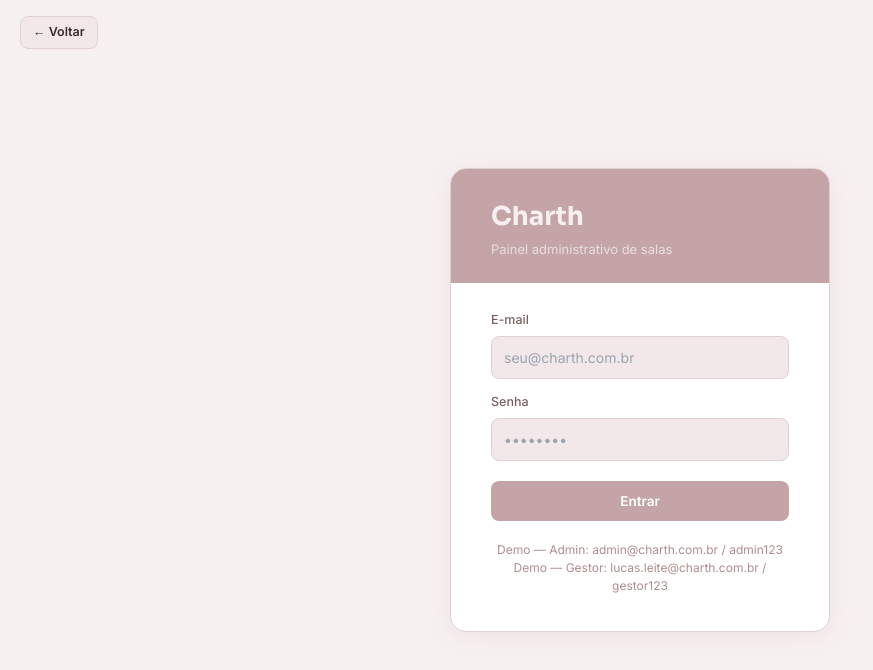
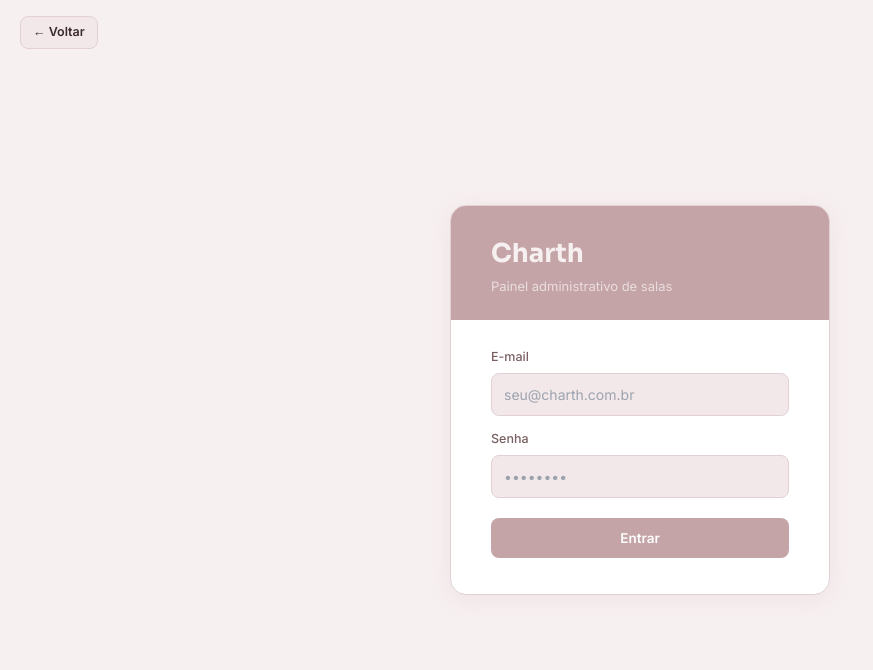
Before and after one commit to CharthOficial/charth-agendamentodesalas, a React (Vite) app: page / in a window 1280 px wide. Both pictures are taken after a click on the button "🔑 Acesso administrativo". Shown: the top 670 px of the page, without its empty margins (0-873 px from the left). Built offline with nearby package versions, Linux system fonts and the light colour scheme; no server answers.

Commit message:
Remove credenciais de demo da tela de login

```diff
--- a/src/LoginPage.tsx
+++ b/src/LoginPage.tsx
@@ -77,11 +77,7 @@ export default function LoginPage({
           <button className="btn btn-primary btn-full" onClick={handle}>
             Entrar
           </button>
-          <div style={{ marginTop: 20, fontSize: 12, color: "var(--text3)", textAlign: "center" }}>
-            <div>Demo — Admin: admin@charth.com.br / admin123</div>
-            <div>Demo — Gestor: lucas.leite@charth.com.br / gestor123</div>
-          </div>
-        </div>
+         </div>
       </div>
     </div>
   );
```
